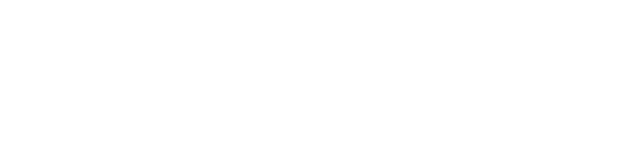
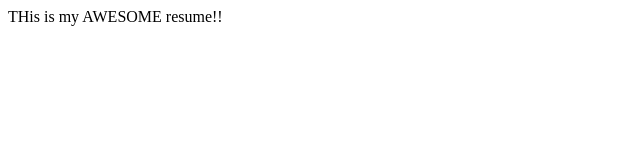
Before and after one commit to chelseascheets/resume, a plain HTML site: page index.html in a window 1280 px wide. Shown: the whole page, without its empty margins (0-640 px from the left). Drawn offline with Linux system fonts and the light colour scheme.

Commit message:
new content

```diff
--- a/index.html
+++ b/index.html
@@ -1,9 +1,10 @@
 <html>
 <head>
     <meta charset="UTF-8">
-    <title>This is my AWESOME resume!</title>
+    <title>Chelsea Scheets
+    </title>
 </head>
 <body>
-
+    THis is my AWESOME resume!!
 </body>
 </html>
```
